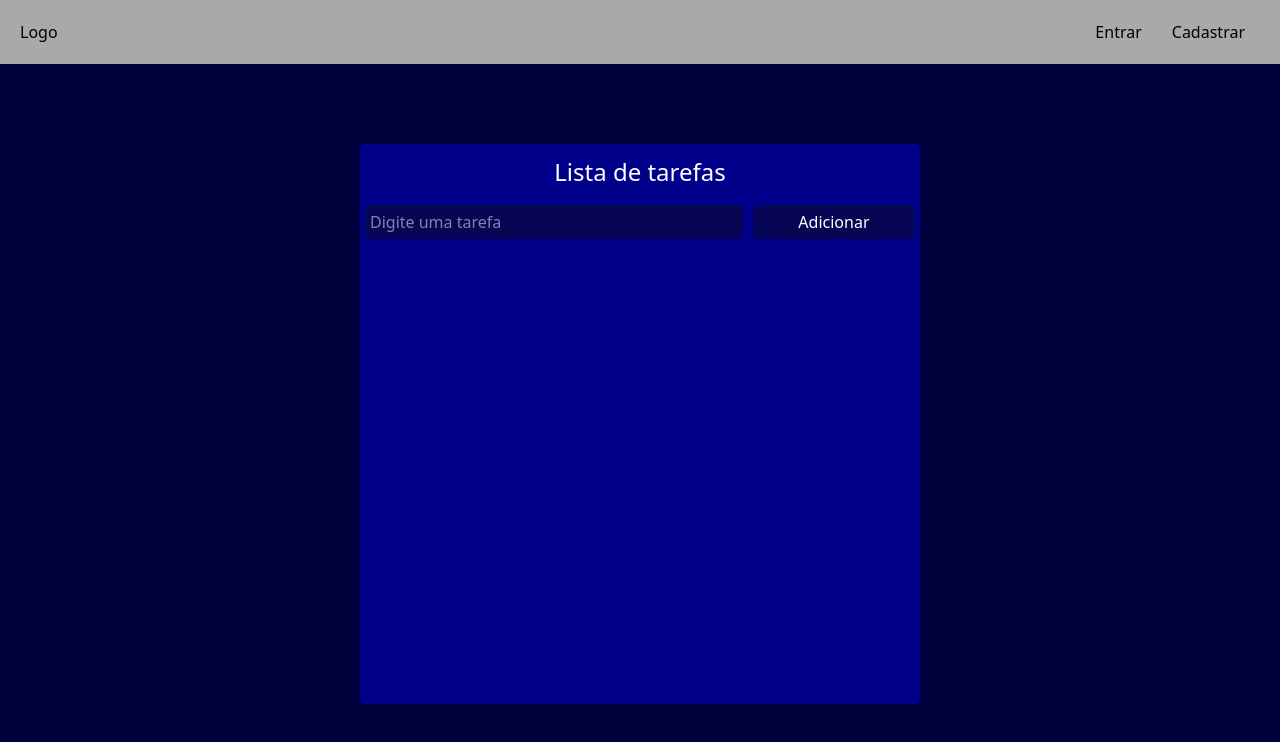
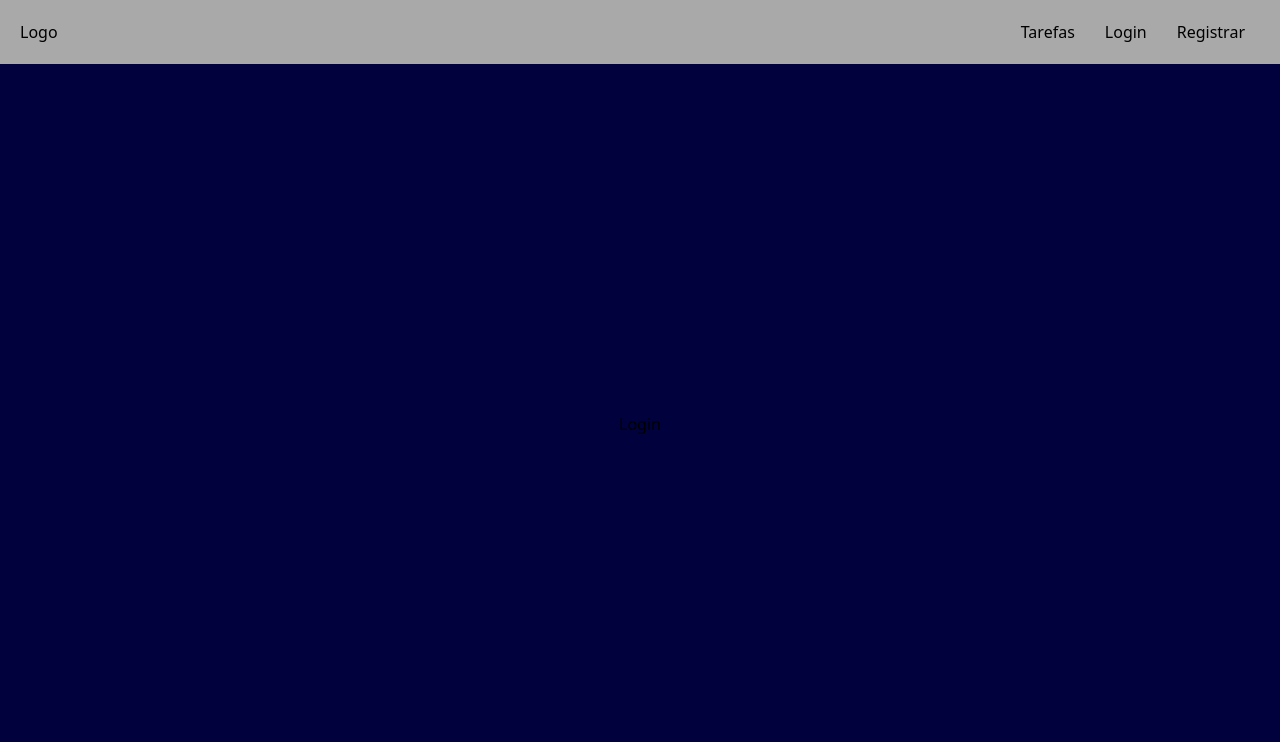
Before and after one commit to JorgeLucasPinheiro98/ToDoList, a React (Vite) app in the folder frontend/: page / in a window 1280 px wide. Shown: the top 742 px of the page. Built offline with nearby package versions, Linux system fonts and the light colour scheme.

Commit message:
criado a paginação usando estados

```diff
--- a/frontend/src/components/Header/index.tsx
+++ b/frontend/src/components/Header/index.tsx
@@ -2,11 +2,16 @@ import { Logo } from "../Logo";
 import { Navegar } from "../Navegar";
 import style from "./style.module.css"
 
-export function Header() {
+interface HeaderProps {
+    className?: string
+    onNavigate: (screen: "tasks" | "login"| "register") => void
+}
+
+export function Header({onNavigate}:HeaderProps) {
     return (
         <header className={style.header}>
             <Logo/>
-            <Navegar/>
+            <Navegar onNavigate={onNavigate}/>
         </header>
     )
 }
--- a/frontend/src/components/Navegar/index.tsx
+++ b/frontend/src/components/Navegar/index.tsx
@@ -1,10 +1,41 @@
 import style from "./style.module.css"
 
-export function Navegar() {
+interface NavegarProps {
+    onNavigate: (screen: "tasks" | "login" | "register") => void
+  }
+
+export function Navegar({onNavigate}:NavegarProps) {
     return (
         <nav className={style.nav}>
-            <a href="">Entrar</a>
-            <a href="">Cadastrar</a>
+            <a
+                href="#"
+                onClick={(e) => {
+                e.preventDefault()
+                onNavigate("tasks")
+                }}
+            >
+                Tarefas
+            </a>
+
+            <a
+                href="#"
+                onClick={(e) => {
+                e.preventDefault()
+                onNavigate("login")
+                }}
+            >
+                Login
+            </a>
+
+            <a
+                href="#"
+                onClick={(e) => {
+                e.preventDefault()
+                onNavigate("register")
+                }}
+            >
+                Registrar
+            </a>
         </nav>
     )
 }
--- a/frontend/src/layout/index.tsx
+++ b/frontend/src/layout/index.tsx
@@ -1,16 +1,36 @@
+import { useState } from "react";
 import { Header } from "../components/Header";
 import { ListTask } from "../components/ListTask";
 import style from "./style.module.css"
+import { Login } from "../pages/login";
+import { Register } from "../pages/register";
 
 
 export function Layout () {
+    const [currentScreen, setCurrentScreen] = useState<"tasks" | "login"| "register">("login");
+
+    function renderContent() {
+        switch (currentScreen) {
+            case "login":
+                return <Login/>
+            case "register":
+                return <Register/>
+            case "tasks":
+                default:
+                return <ListTask/>
+        }
+    }
+
     return (
         <div>
             <div>
-                <Header className={style.container}/>
+                <Header
+                className={style.container}
+                onNavigate={(screen) => setCurrentScreen(screen)}
+                />
             </div>
             <div className={style.containerTask}>
-                <ListTask/>
+                {renderContent()}
             </div>
         </div>
     )
--- /dev/null
+++ b/frontend/src/pages/login/index.tsx
@@ -0,0 +1,5 @@
+export function Login() {
+    return (
+        <h1>Login</h1>
+    )
+}
--- /dev/null
+++ b/frontend/src/pages/register/index.tsx
@@ -0,0 +1,5 @@
+export function Register() {
+    return (
+        <h1>Register</h1>
+    )
+}
```
